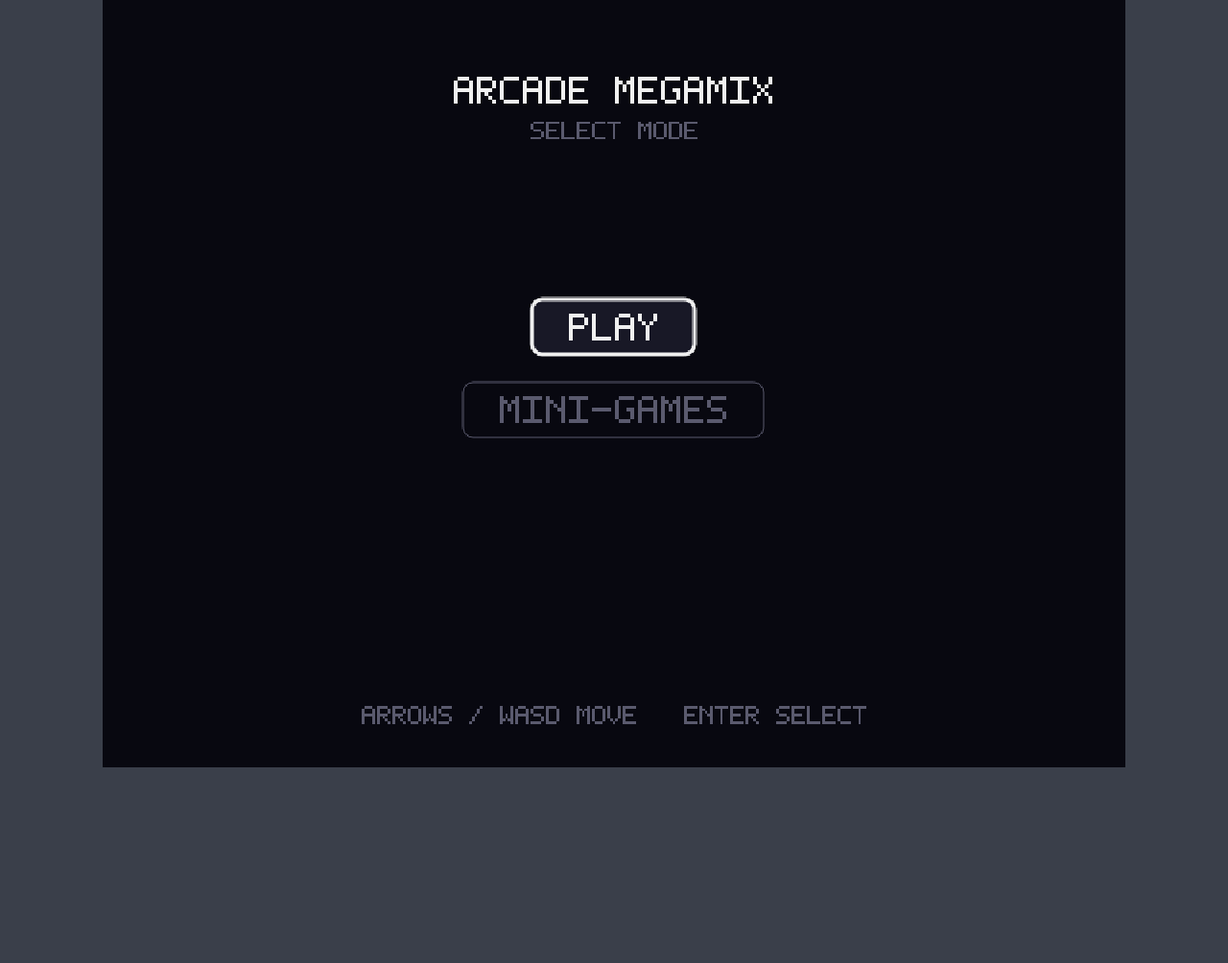
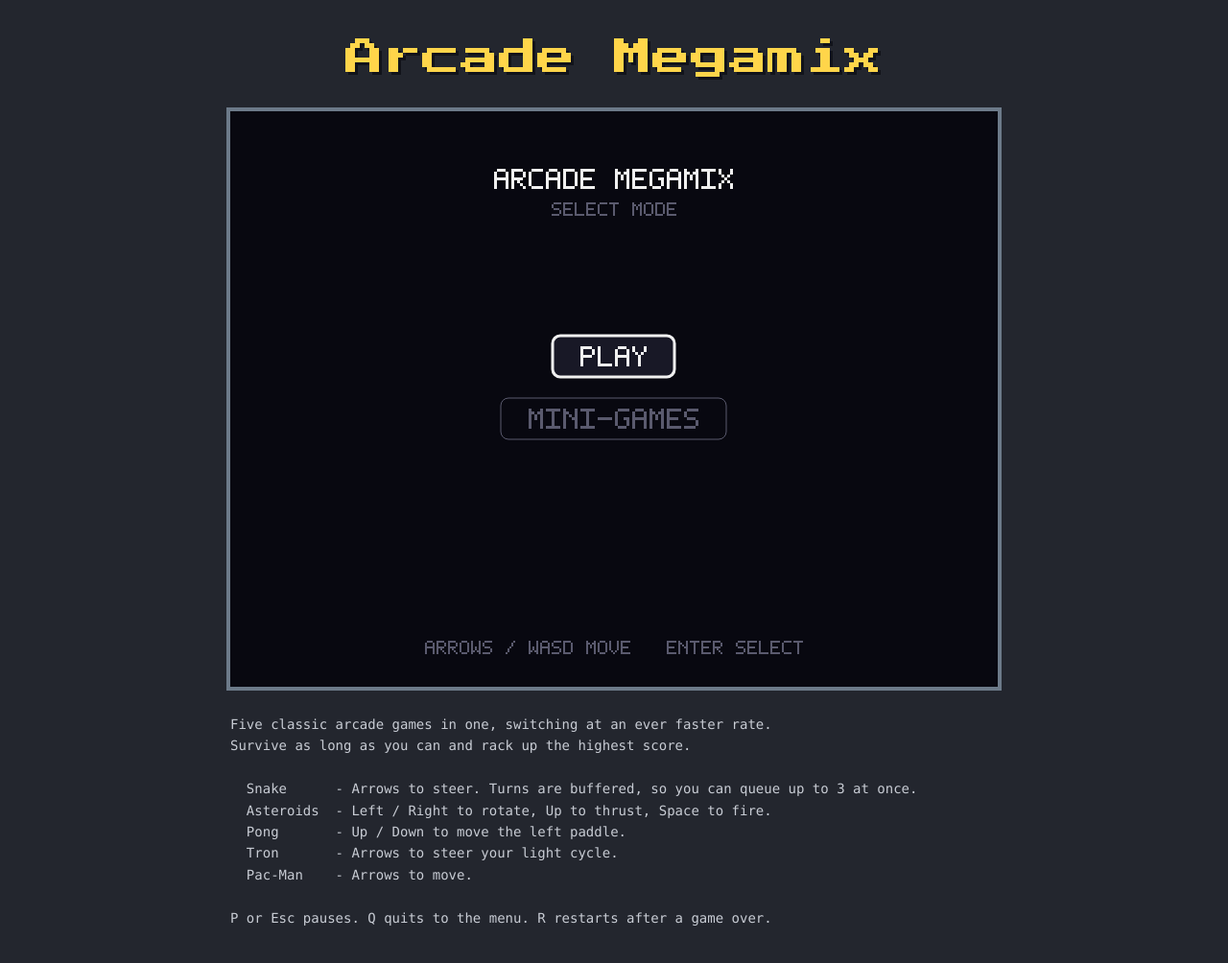
Before and after one commit to shunlog/arcade-megamix, a website with bundled scripts: page index.html in a window 1280 px wide. Shown: the whole page at 96% size. Before the commit the page ends 800 px from the top, so only its background shows below. Built offline with nearby package versions, Linux system fonts and the light colour scheme.

Commit message:
make index.html a standalone page

```diff
--- a/index.html
+++ b/index.html
@@ -4,32 +4,73 @@
     <meta charset="utf-8" />
     <meta name="viewport" content="width=device-width, initial-scale=1" />
     <title>Arcade Megamix</title>
+    <link rel="preconnect" href="https://fonts.googleapis.com" />
+    <link rel="preconnect" href="https://fonts.gstatic.com" crossorigin />
+    <link
+      href="https://fonts.googleapis.com/css2?family=Press+Start+2P&display=swap"
+      rel="stylesheet"
+    />
     <style>
       html,
       body {
         margin: 0;
-        height: 100%;
-        /* Gray frame so the 4:3 play area is clearly distinguishable from
-           the page/iframe around it. */
-        background: #3a3f4a;
-        overflow: hidden;
+        min-height: 100%;
       }
-      /* Center the canvas and keep its exact 4:3 (800x600) game area, so the
-         element itself is never wider or taller than the rendered game. */
       body {
-        display: grid;
-        place-items: center;
+        display: flex;
+        flex-direction: column;
+        align-items: center;
+        gap: 24px;
+        padding: 32px 16px 48px;
+        box-sizing: border-box;
+        /* Page background color. */
+        background: #23262e;
+      }
+      h1 {
+        margin: 0;
+        font-family: "Press Start 2P", monospace;
+        font-size: clamp(20px, 4vw, 40px);
+        font-weight: normal;
+        line-height: 1.4;
+        text-align: center;
+        color: #ffd54a;
+        text-shadow: 3px 3px 0 #11131a;
       }
       canvas {
         display: block;
-        width: min(100vw, calc(100vh * 4 / 3));
-        height: min(100vh, calc(100vw * 3 / 4));
+        width: min(100%, 800px);
+        height: auto;
+        aspect-ratio: 4 / 3;
         image-rendering: pixelated;
+        /* The only styling on the game itself: a border. */
+        border: 4px solid #6c7a89;
+      }
+      .description {
+        width: min(100%, 800px);
+        margin: 0;
+        font-family: ui-monospace, SFMono-Regular, Menlo, Consolas, monospace;
+        font-size: 14px;
+        line-height: 1.6;
+        white-space: pre-wrap;
+        color: #c8ccd4;
       }
     </style>
   </head>
   <body>
+    <h1>Arcade Megamix</h1>
     <canvas id="game" width="800" height="600"></canvas>
+    <pre class="description">
+Five classic arcade games in one, switching at an ever faster rate.
+Survive as long as you can and rack up the highest score.
+
+  Snake      - Arrows to steer. Turns are buffered, so you can queue up to 3 at once.
+  Asteroids  - Left / Right to rotate, Up to thrust, Space to fire.
+  Pong       - Up / Down to move the left paddle.
+  Tron       - Arrows to steer your light cycle.
+  Pac-Man    - Arrows to move.
+
+P or Esc pauses. Q quits to the menu. R restarts after a game over.</pre
+    >
     <script type="module" src="./dist/main.js"></script>
   </body>
 </html>
```
